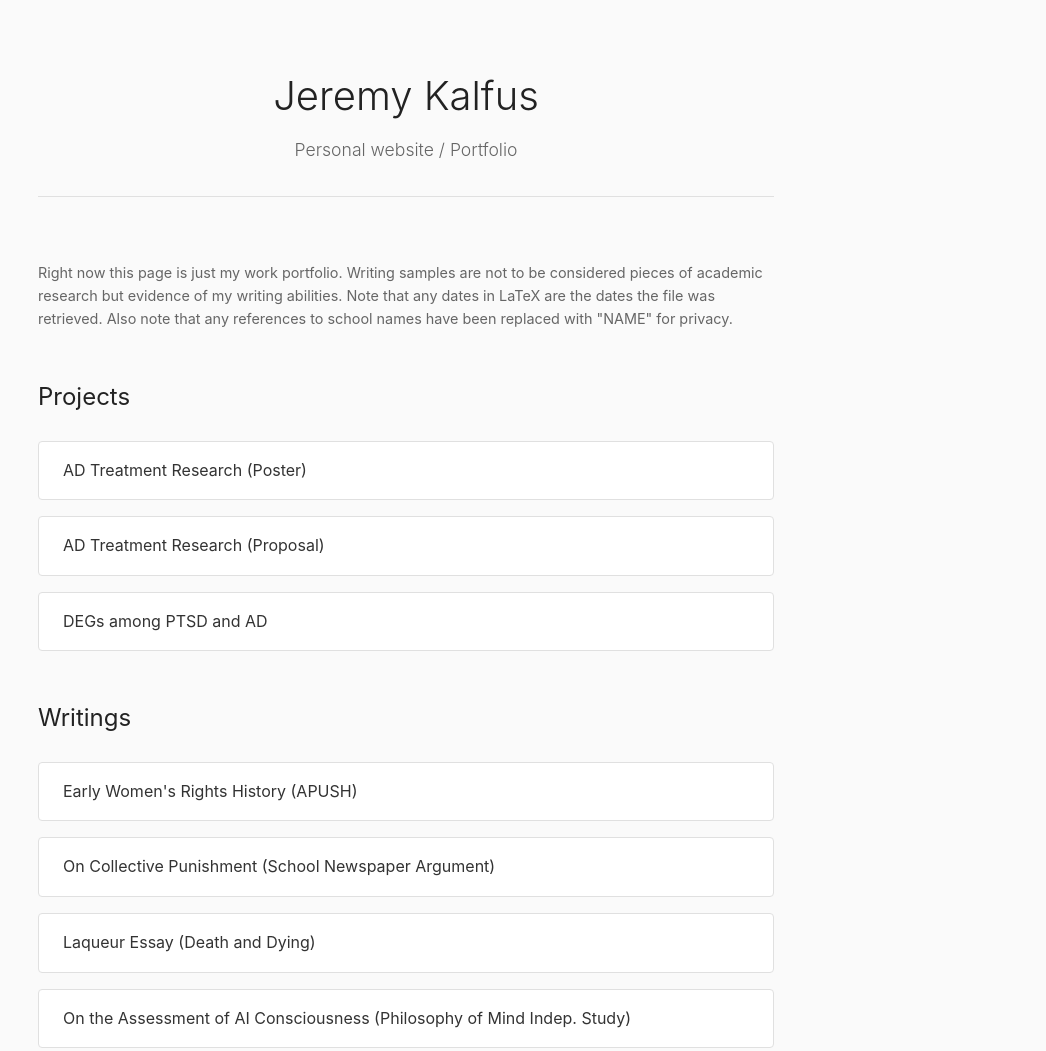
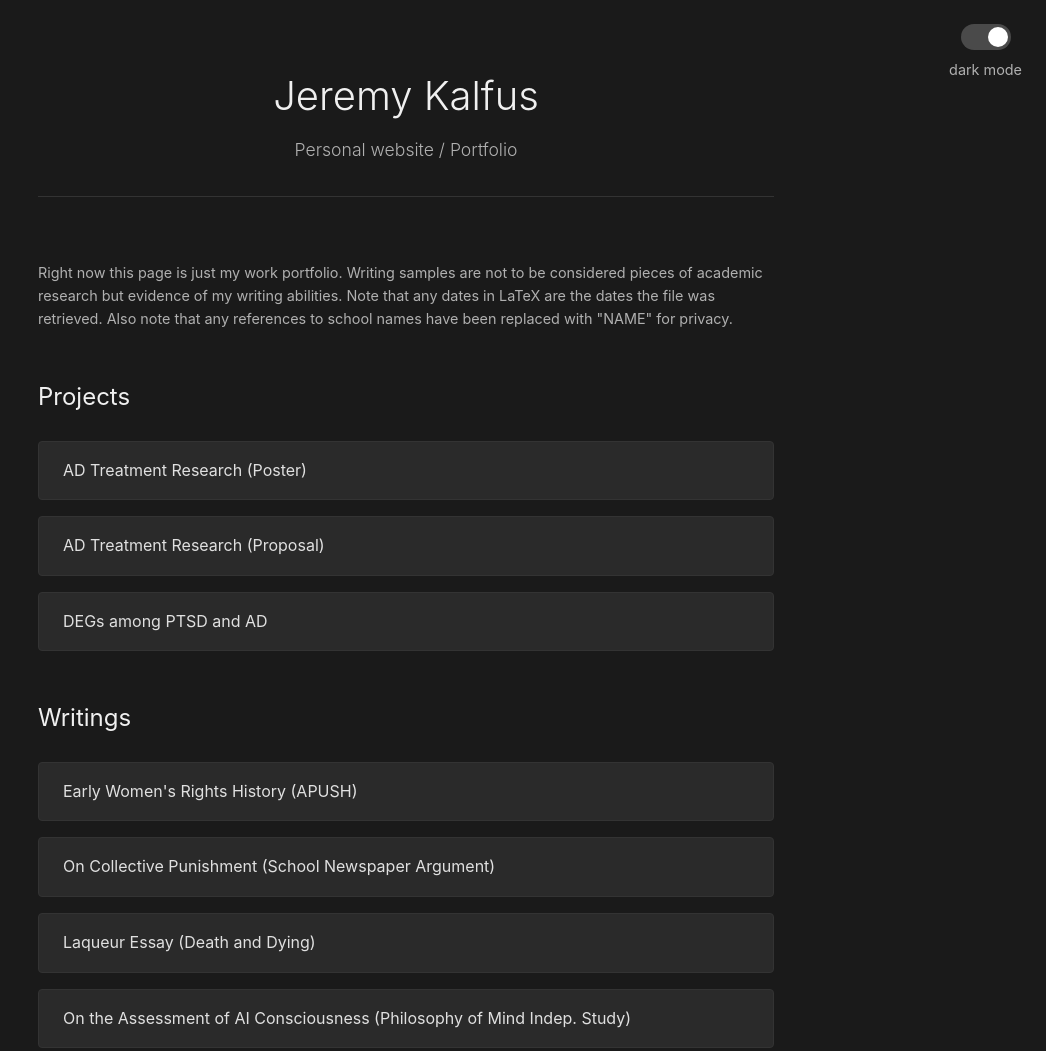
Before and after one commit to JeremyKalfus/JeremyKalfus, a plain HTML site: page index.html in a window 1280 px wide. Shown: the top 1051 px of the page, without its empty margins (234-1280 px from the left). Drawn offline with Linux system fonts and the light colour scheme.

Commit message:
dark mode and slider

```diff
--- a/index.html
+++ b/index.html
@@ -7,6 +7,13 @@
     <link rel="stylesheet" href="styles.css">
 </head>
 <body>
+    <div class="theme-toggle-container">
+        <label class="theme-toggle">
+            <input type="checkbox" id="theme-toggle">
+            <span class="slider"></span>
+        </label>
+        <p class="theme-label" id="theme-label">light mode</p>
+    </div>
     <div class="container">
         <header class="intro">
             <h1>Jeremy Kalfus</h1>
@@ -65,5 +72,6 @@
         </section>
 
     </div>
+    <script src="script.js"></script>
 </body>
 </html>
--- /dev/null
+++ b/script.js
@@ -0,0 +1,28 @@
+// Dark mode
+
+const themeToggle = document.getElementById('theme-toggle');
+const themeLabel = document.getElementById('theme-label');
+const body = document.body;
+
+const currentTheme = localStorage.getItem('theme') || 'dark';
+if (currentTheme === 'dark') {
+    body.classList.add('dark-mode');
+    themeToggle.checked = true;
+    themeLabel.textContent = 'dark mode';
+} else {
+    body.classList.remove('dark-mode');
+    themeToggle.checked = false;
+    themeLabel.textContent = 'light mode';
+}
+
+themeToggle.addEventListener('change', function() {
+    if (this.checked) {
+        body.classList.add('dark-mode');
+        localStorage.setItem('theme', 'dark');
+        themeLabel.textContent = 'dark mode';
+    } else {
+        body.classList.remove('dark-mode');
+        localStorage.setItem('theme', 'light');
+        themeLabel.textContent = 'light mode';
+    }
+});
--- a/styles.css
+++ b/styles.css
@@ -4,11 +4,32 @@
     box-sizing: border-box;
 }
 
+:root {
+    --bg-color: #fafafa;
+    --text-color: #333;
+    --text-secondary: #666;
+    --text-heading: #222;
+    --border-color: #e0e0e0;
+    --card-bg: #fff;
+    --hover-border: #999;
+}
+
 body {
     font-family: -apple-system, BlinkMacSystemFont, 'Segoe UI', Roboto, Oxygen, Ubuntu, Cantarell, sans-serif;
     line-height: 1.6;
-    color: #333;
-    background-color: #fafafa;
+    color: var(--text-color);
+    background-color: var(--bg-color);
+    transition: background-color 0.3s ease, color 0.3s ease;
+}
+
+body.dark-mode {
+    --bg-color: #1a1a1a;
+    --text-color: #e0e0e0;
+    --text-secondary: #b0b0b0;
+    --text-heading: #f0f0f0;
+    --border-color: #333;
+    --card-bg: #2a2a2a;
+    --hover-border: #666;
 }
 
 .container {
@@ -17,23 +38,87 @@ body {
     padding: 4rem 2rem;
 }
 
+.theme-toggle-container {
+    position: fixed;
+    top: 1.5rem;
+    right: 1.5rem;
+    z-index: 1000;
+    display: flex;
+    flex-direction: column;
+    align-items: center;
+    gap: 0.5rem;
+}
+
+.theme-label {
+    color: var(--text-secondary);
+    font-size: 0.9rem;
+    line-height: 1.6;
+    margin: 0;
+    text-align: center;
+}
+
+.theme-toggle {
+    position: relative;
+    display: inline-block;
+    width: 50px;
+    height: 26px;
+}
+
+.theme-toggle input {
+    opacity: 0;
+    width: 0;
+    height: 0;
+}
+
+.slider {
+    position: absolute;
+    cursor: pointer;
+    top: 0;
+    left: 0;
+    right: 0;
+    bottom: 0;
+    background-color: #ccc;
+    transition: 0.3s;
+    border-radius: 26px;
+}
+
+.slider:before {
+    position: absolute;
+    content: "";
+    height: 20px;
+    width: 20px;
+    left: 3px;
+    bottom: 3px;
+    background-color: white;
+    transition: 0.3s;
+    border-radius: 50%;
+}
+
+.theme-toggle input:checked + .slider {
+    background-color: #4a4a4a;
+}
+
+.theme-toggle input:checked + .slider:before {
+    transform: translateX(24px);
+}
+
 .intro {
     text-align: center;
     margin-bottom: 4rem;
     padding-bottom: 2rem;
-    border-bottom: 1px solid #e0e0e0;
+    border-bottom: 1px solid var(--border-color);
 }
 
 .intro h1 {
     font-size: 2.5rem;
     font-weight: 300;
     margin-bottom: 0.5rem;
-    color: #222;
+    color: var(--text-heading);
 }
 
 .subtitle {
     font-size: 1.1rem;
-    color: #666;
+    color: var(--text-secondary);
     font-weight: 300;
 }
 
@@ -43,7 +128,7 @@ body {
 }
 
 .blurb p {
-    color: #666;
+    color: var(--text-secondary);
     font-size: 0.9rem;
     line-height: 1.6;
     margin: 0;
@@ -57,7 +142,7 @@ body {
     font-size: 1.5rem;
     font-weight: 400;
     margin-bottom: 1.5rem;
-    color: #222;
+    color: var(--text-heading);
 }
 
 .project-links {
@@ -69,17 +154,17 @@ body {
 .project-link {
     display: inline-block;
     padding: 1rem 1.5rem;
-    background-color: #fff;
-    border: 1px solid #e0e0e0;
+    background-color: var(--card-bg);
+    border: 1px solid var(--border-color);
     border-radius: 4px;
     text-decoration: none;
-    color: #333;
+    color: var(--text-color);
     transition: all 0.2s ease;
 }
 
 .project-link:hover {
-    border-color: #999;
-    box-shadow: 0 2px 4px rgba(0, 0, 0, 0.1);
+    border-color: var(--hover-border);
+    box-shadow: 0 2px 4px rgba(0, 0, 0, 0.2);
     transform: translateY(-1px);
 }
 
@@ -91,7 +176,7 @@ body {
     font-size: 1.5rem;
     font-weight: 400;
     margin-bottom: 1.5rem;
-    color: #222;
+    color: var(--text-heading);
 }
 
 .resume-link {
@@ -108,7 +193,7 @@ body {
     font-size: 1.5rem;
     font-weight: 400;
     margin-bottom: 1.5rem;
-    color: #222;
+    color: var(--text-heading);
 }
 
 .writing-links {
@@ -120,17 +205,17 @@ body {
 .writing-link {
     display: inline-block;
     padding: 1rem 1.5rem;
-    background-color: #fff;
-    border: 1px solid #e0e0e0;
+    background-color: var(--card-bg);
+    border: 1px solid var(--border-color);
     border-radius: 4px;
     text-decoration: none;
-    color: #333;
+    color: var(--text-color);
     transition: all 0.2s ease;
 }
 
 .writing-link:hover {
-    border-color: #999;
-    box-shadow: 0 2px 4px rgba(0, 0, 0, 0.1);
+    border-color: var(--hover-border);
+    box-shadow: 0 2px 4px rgba(0, 0, 0, 0.2);
     transform: translateY(-1px);
 }
 
@@ -142,4 +227,9 @@ body {
     .intro h1 {
         font-size: 2rem;
     }
+
+    .theme-toggle-container {
+        top: 1rem;
+        right: 1rem;
+    }
 }
```
